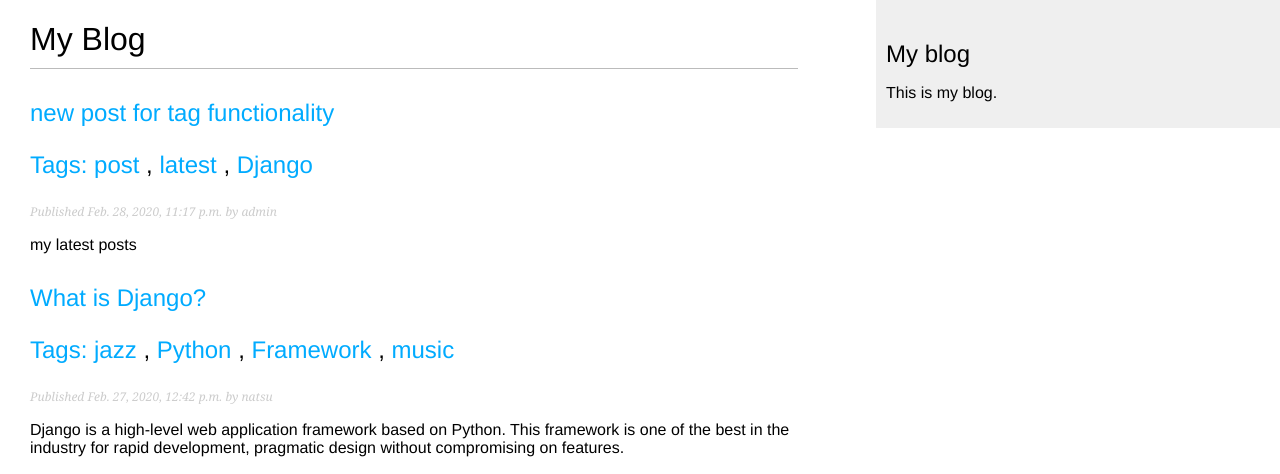
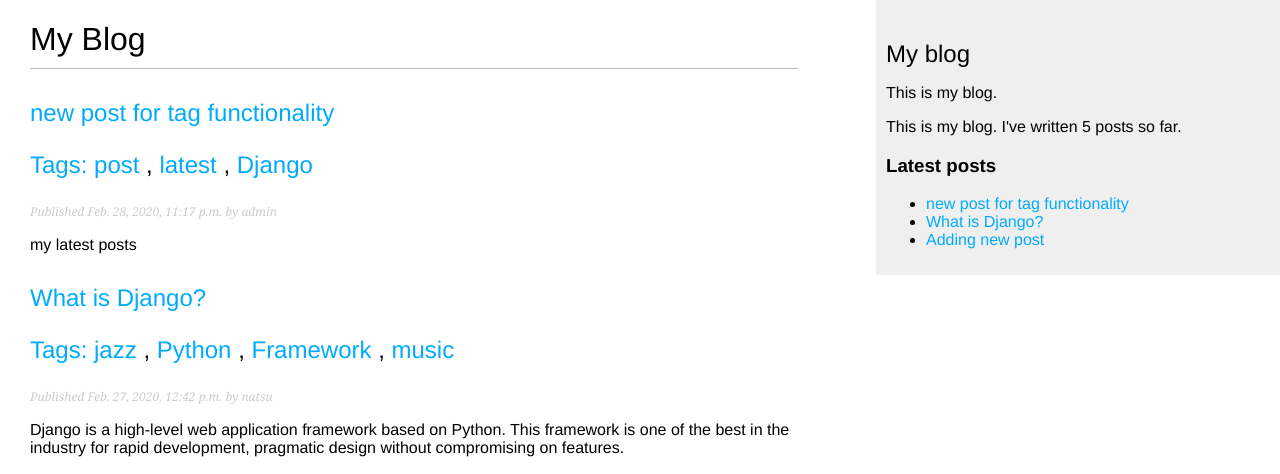
Before and after one commit to SheraramPrajapat1998/Django-mysite, a Django app: page /blog/ in a window 1280 px wide. Shown: the top 474 px of the page. Run offline with Django 3.2, Linux system fonts and the light colour scheme; data comes from the database, SQL or seed files in the repository; parts of the project's set-up code (start-up, migrations or seed data) failed here and were passed over.

Commit message:
retrieving latest 3 posts

```diff
--- a/mysite/blog/templates/blog/base.html
+++ b/mysite/blog/templates/blog/base.html
@@ -1,3 +1,4 @@
+{% load blog_tags %}
 {% load static %}
 <!DOCTYPE html>
 <html>
@@ -13,6 +14,10 @@
     <div id="sidebar">
         <h2>My blog</h2>
             <p>This is my blog.</p>
+            <p>This is my blog. I've written {% total_posts %} posts so far.</p>
+
+            <h3>Latest posts</h3>
+            {% show_latest_posts 3 %}
     </div>
 </body>
 </html>
--- /dev/null
+++ b/mysite/blog/templates/blog/post/latest_posts.html
@@ -0,0 +1,7 @@
+<ul>
+{% for post in latest_posts %}
+    <li>
+        <a href="{{ post.get_absolute_url }}">{{ post.title }}</a>
+    </li>
+{% endfor %}
+</ul>
--- /dev/null
+++ b/mysite/blog/templatetags/blog_tags.py
@@ -0,0 +1,13 @@
+from django import template
+from ..models import Post
+
+register = template.Library()
+
+@register.simple_tag
+def total_posts():
+    return Post.published.count()
+
+@register.inclusion_tag('blog/post/latest_posts.html')
+def show_latest_posts(count=5):
+    latest_posts = Post.published.order_by('-publish')[:count]
+    return {'latest_posts': latest_posts}
```
Also changed, not shown: mysite/blog/templatetags/__init__.py (added).
